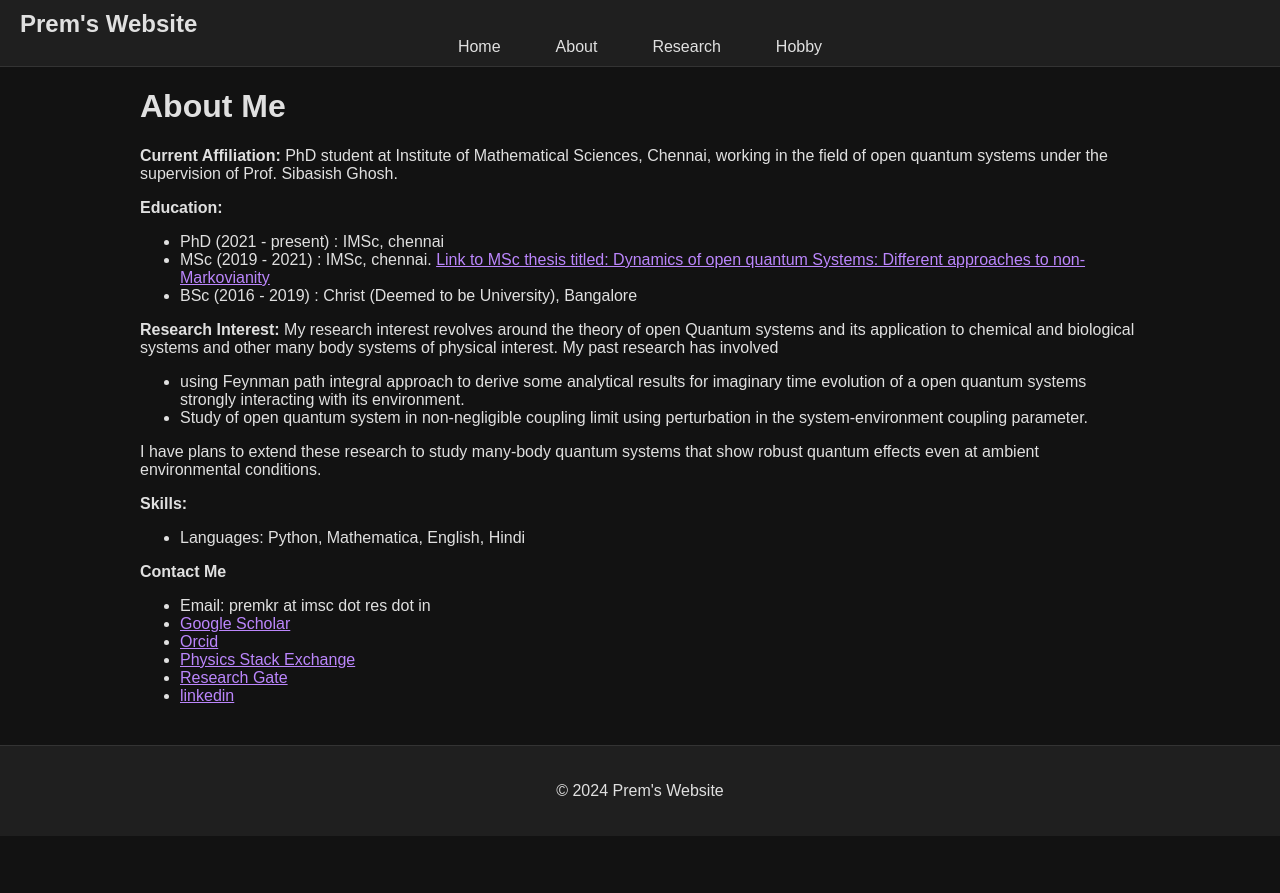
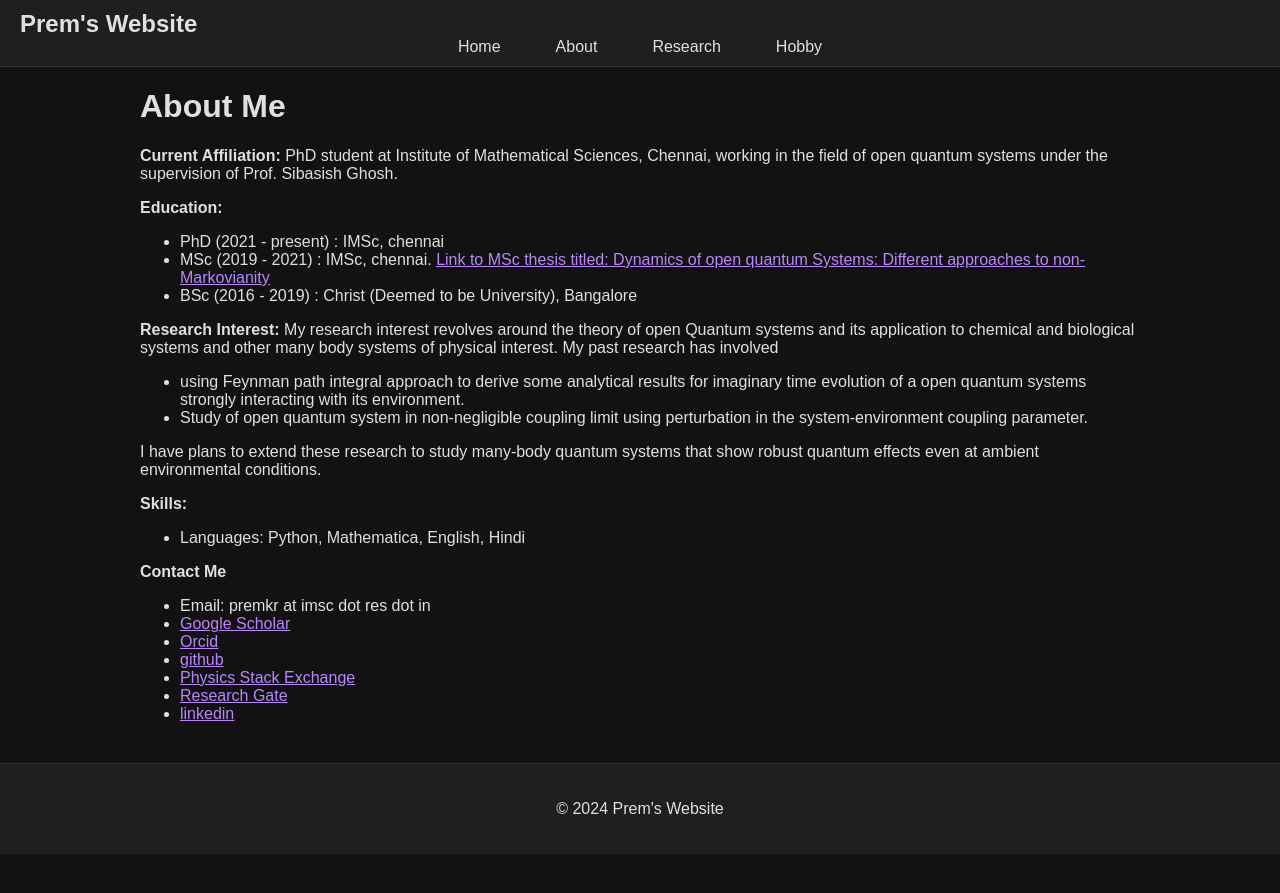
Before and after one commit to prem314/prem314.github.io, a Jekyll site: the page built from about.md, in a window 1280 px wide. Shown: the top 893 px of the page. Built offline with Jekyll 4.4.1, drawn with Linux system fonts in a browser that asks for light colours; comment, search, counter and statistics services are not loaded.

Commit message:
Update about.md

```diff
--- a/about.md
+++ b/about.md
@@ -29,6 +29,7 @@ I have plans to extend these research to study many-body quantum systems that sh
   - Email: premkr at imsc dot res dot in
   - [Google Scholar](https://scholar.google.com/citations?user=f-ZPkk0AAAAJ&hl=en)
   - [Orcid](https://orcid.org/my-orcid?orcid=0009-0007-4032-4332)
+  - [github](https://github.com/prem314)
   - [Physics Stack Exchange](https://physics.stackexchange.com/users/42420/prem)
   - [Research Gate](https://www.researchgate.net/profile/Prem_Kumar84)
   - [linkedin](https://www.linkedin.com/in/prem-kumar-72a31831a/)
```
